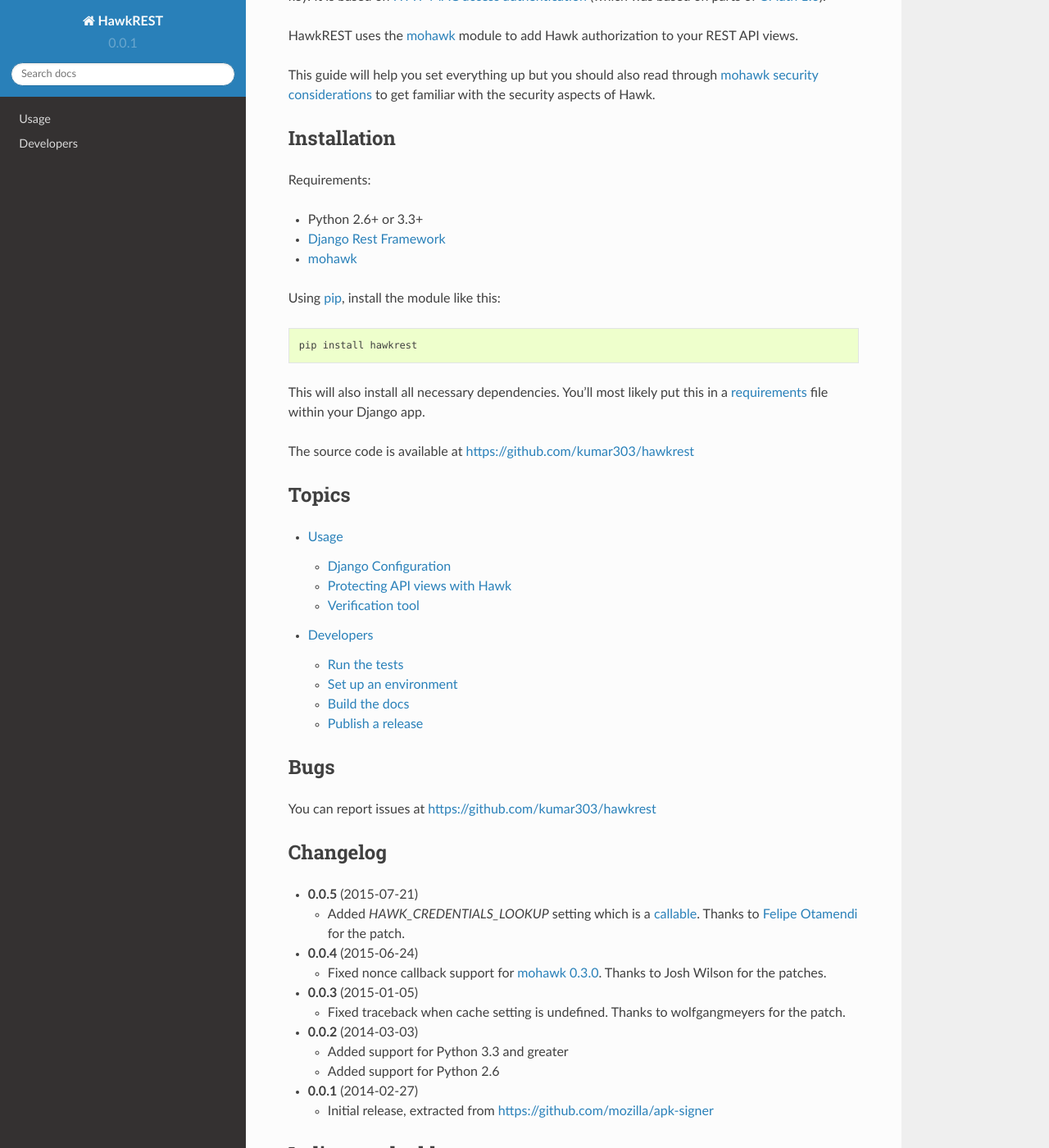
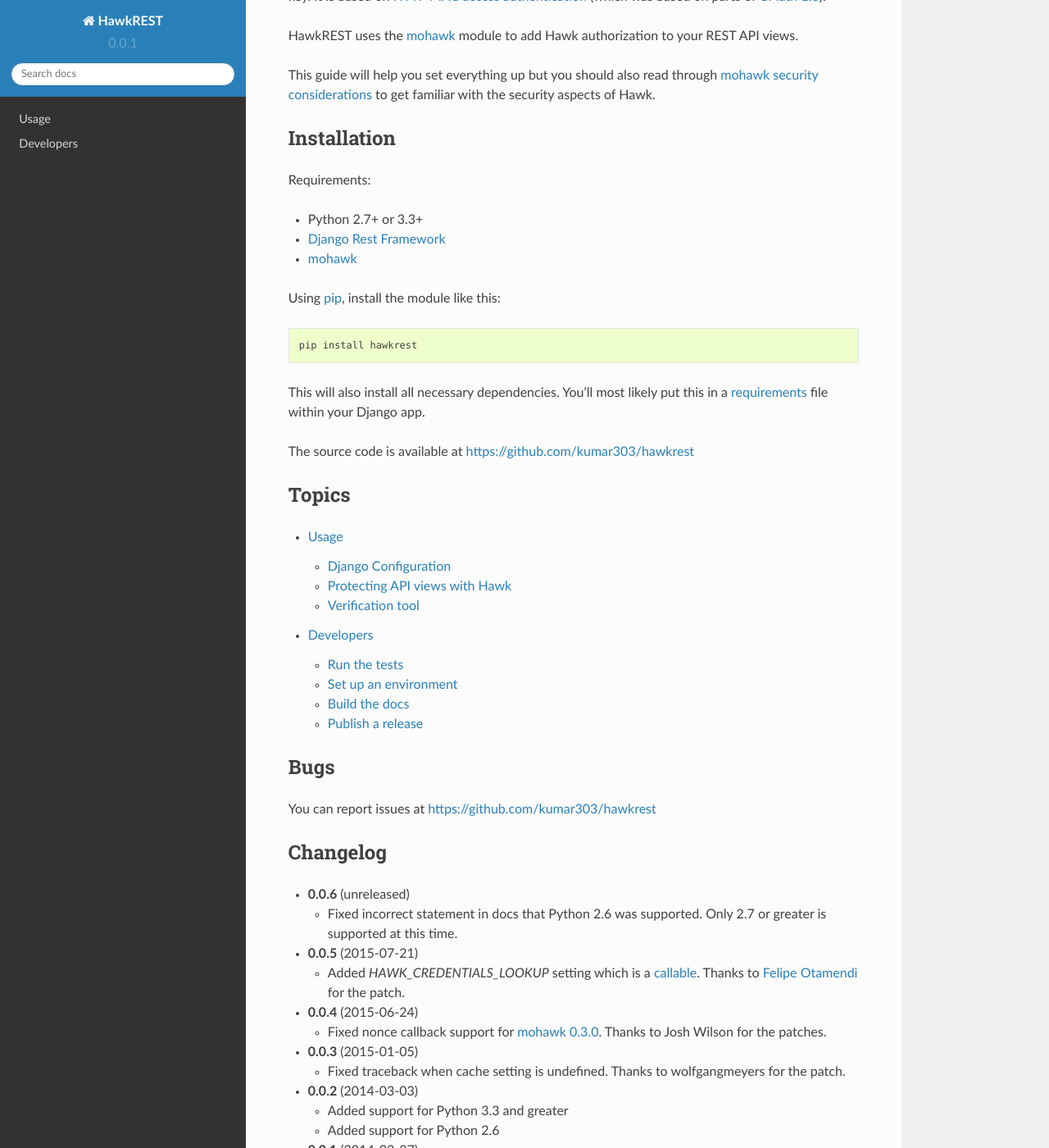
Before and after one commit to kumar303/hawkrest, a Sphinx documentation site: the page built from docs/index.rst, in a window 1280 px wide and 1400 px high, scrolled down 292 px. Shown: the whole window at 82% size. Built offline with Sphinx 7.4.7 and the Read the Docs theme 2.0.0, drawn with Linux system fonts in a browser that asks for light colours.

```diff
--- a/docs/index.rst
+++ b/docs/index.rst
@@ -37,7 +37,7 @@ Installation
 
 Requirements:
 
-* Python 2.6+ or 3.3+
+* Python 2.7+ or 3.3+
 * `Django Rest Framework`_
 * `mohawk`_
 
@@ -72,6 +72,11 @@ You can report issues at https://github.com/kumar303/hawkrest
 Changelog
 =========
 
+- **0.0.6** (unreleased)
+
+  - Fixed incorrect statement in docs that Python 2.6 was supported. Only 2.7 or
+    greater is supported at this time.
+
 - **0.0.5** (2015-07-21)
 
   - Added `HAWK_CREDENTIALS_LOOKUP` setting which is a :ref:`callable <usage>`.
--- a/setup.py
+++ b/setup.py
@@ -2,7 +2,7 @@ from setuptools import setup, find_packages
 
 
 setup(name='hawkrest',
-      version='0.0.5',
+      version='0.0.6',
       description="Hawk HTTP Authorization for Django Rest Framework",
       long_description='',
       author='Kumar McMillan',
```
